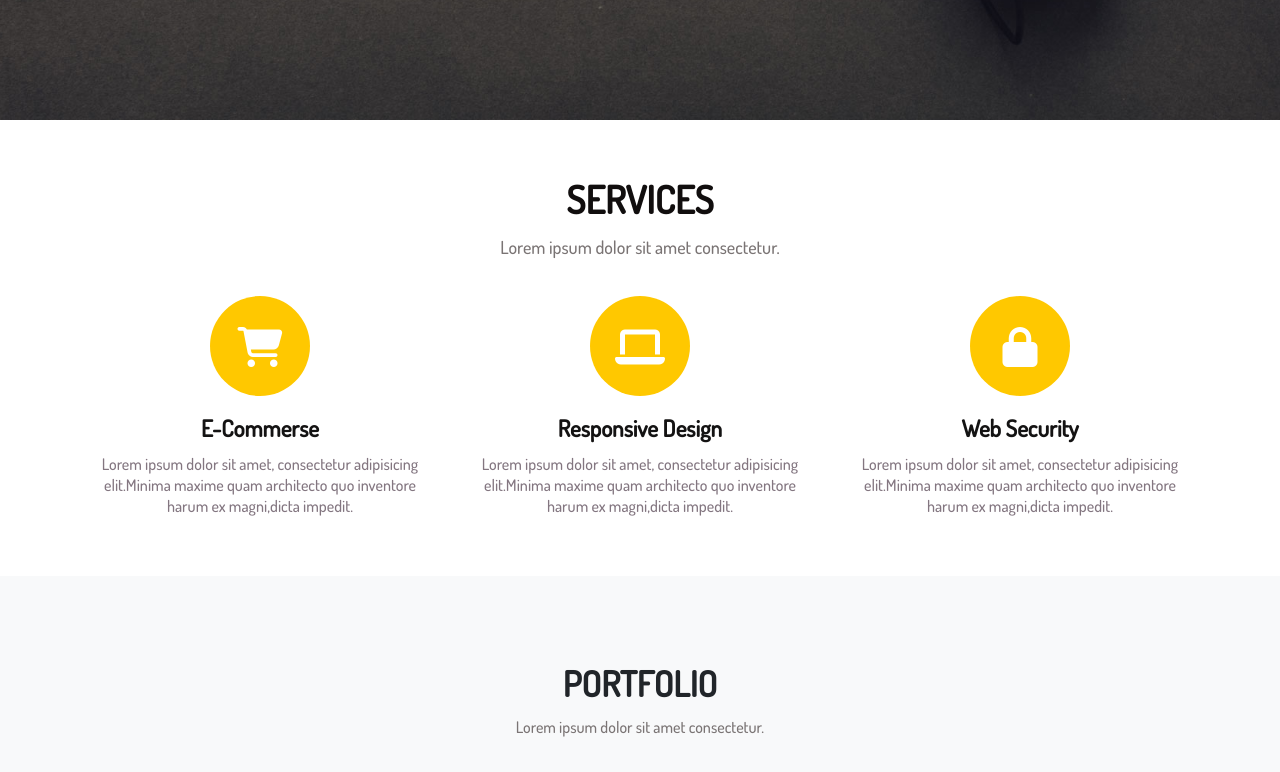
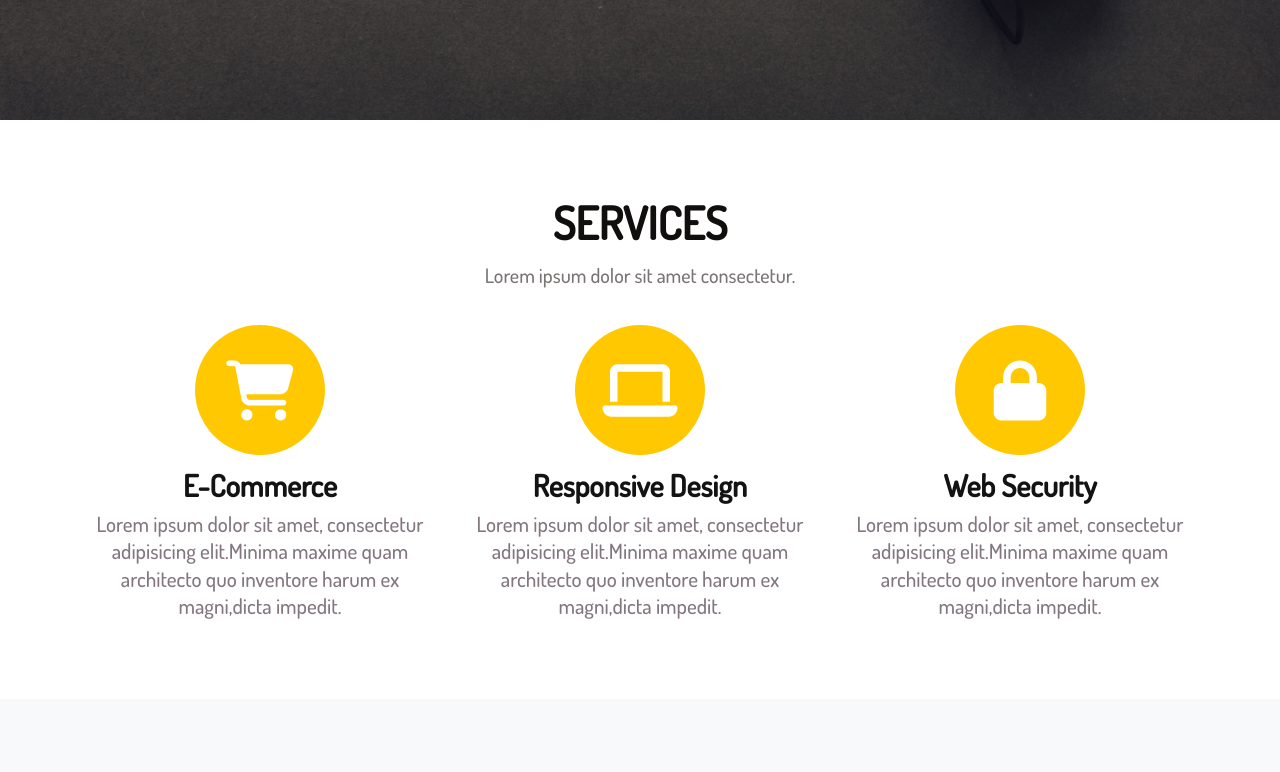
Before and after one commit to humayqasimova/startbootsrap, a plain HTML site: page index.html in a window 1280 px wide. Shown: the part 840-1612 px from the top of the page. Drawn offline with nearby package versions, Linux system fonts and the light colour scheme.

Commit message:
services

```diff
--- a/_portfolio.sass
+++ b/_portfolio.sass
@@ -4,7 +4,7 @@
     .textbox
         h1
             font-weight: 700
-            font-size: 35px
+            font-size: 40px
         h3
             color: #7a7474
             margin: 18px 0 40px 0
--- a/_services.sass
+++ b/_services.sass
@@ -1,12 +1,12 @@
 #services
-    padding: 60px 0
+    padding: 80px 0
     .textbox
         h1
-            font-size: 38px
+            font-size: 45px
             font-weight: 700
             color: #110e0e
         h3
-            font-size: 18px
+            font-size: 20px
             color: #7a7474
             padding: 20px 0
     .box
@@ -17,21 +17,23 @@
             display: flex
             justify-content: center
             align-items: center
-            width: 100px
-            height: 100px
+            width: 130px
+            height: 130px
             border-radius: 100%
             background-color: #ffc800
             margin: 20px 0 5px 0
             .icon
-                font-size: 40px
+                font-size: 60px
                 color: #ffff
     .col-md-4
         .textbox
             h2
-                font-size: 23px
+                font-size: 30px
                 color: #141313
                 font-weight: 700
-                margin: 15px 0
+                margin: 10px 0
             h5
+                font-weight: 500
+                font-size: 21px
                 color: #837680
                 line-height: 1.3
--- a/index.html
+++ b/index.html
@@ -75,7 +75,7 @@
                             </div>
                         </div>
                         <div class="textbox text-center">
-                            <h2>E-Commerse</h2>
+                            <h2>E-Commerce</h2>
                             <h5>Lorem ipsum dolor sit amet, consectetur adipisicing elit.Minima maxime quam architecto
                                 quo inventore harum ex magni,dicta impedit.</h5>
                         </div>
```
Also changed, not shown: style.css, 1 other file.
